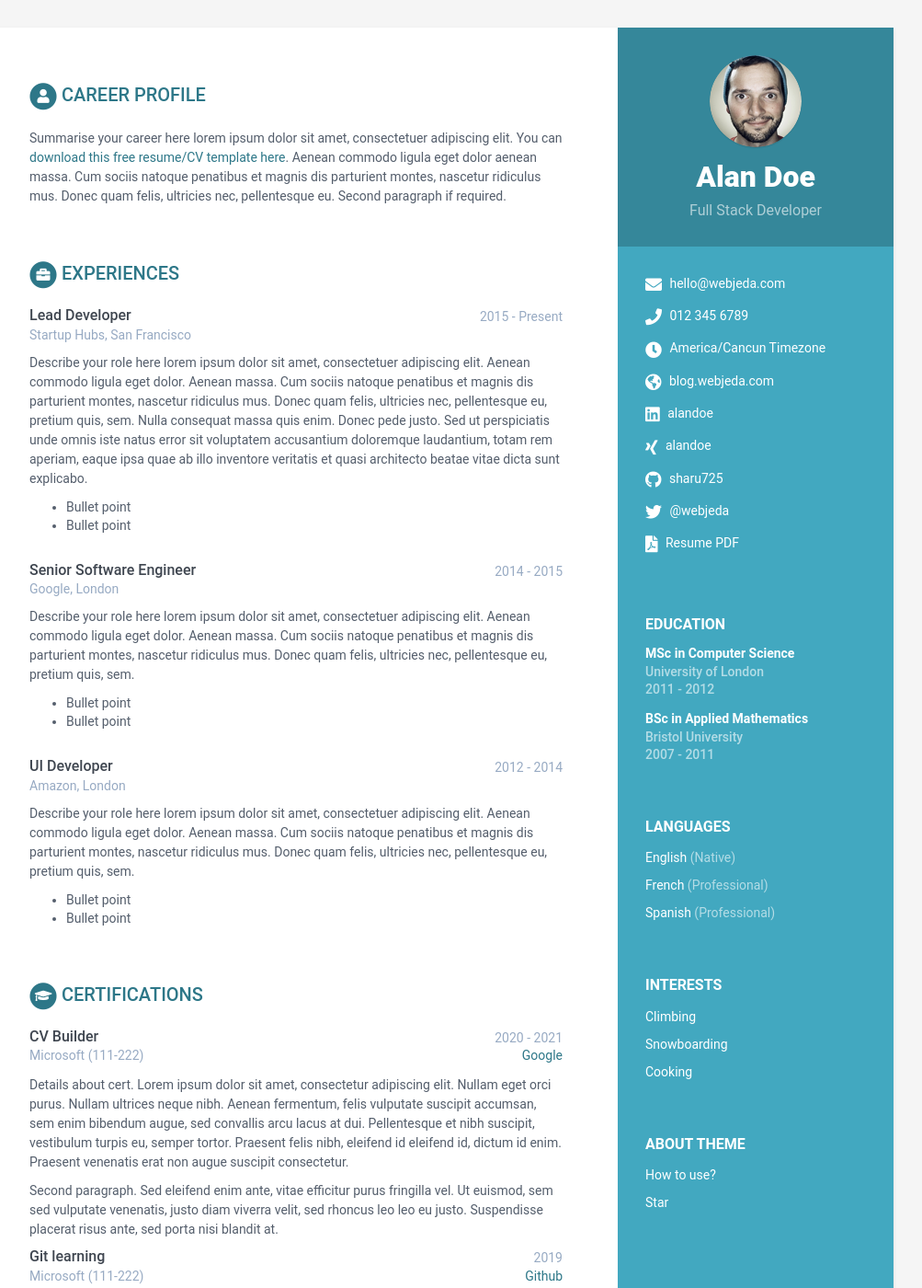
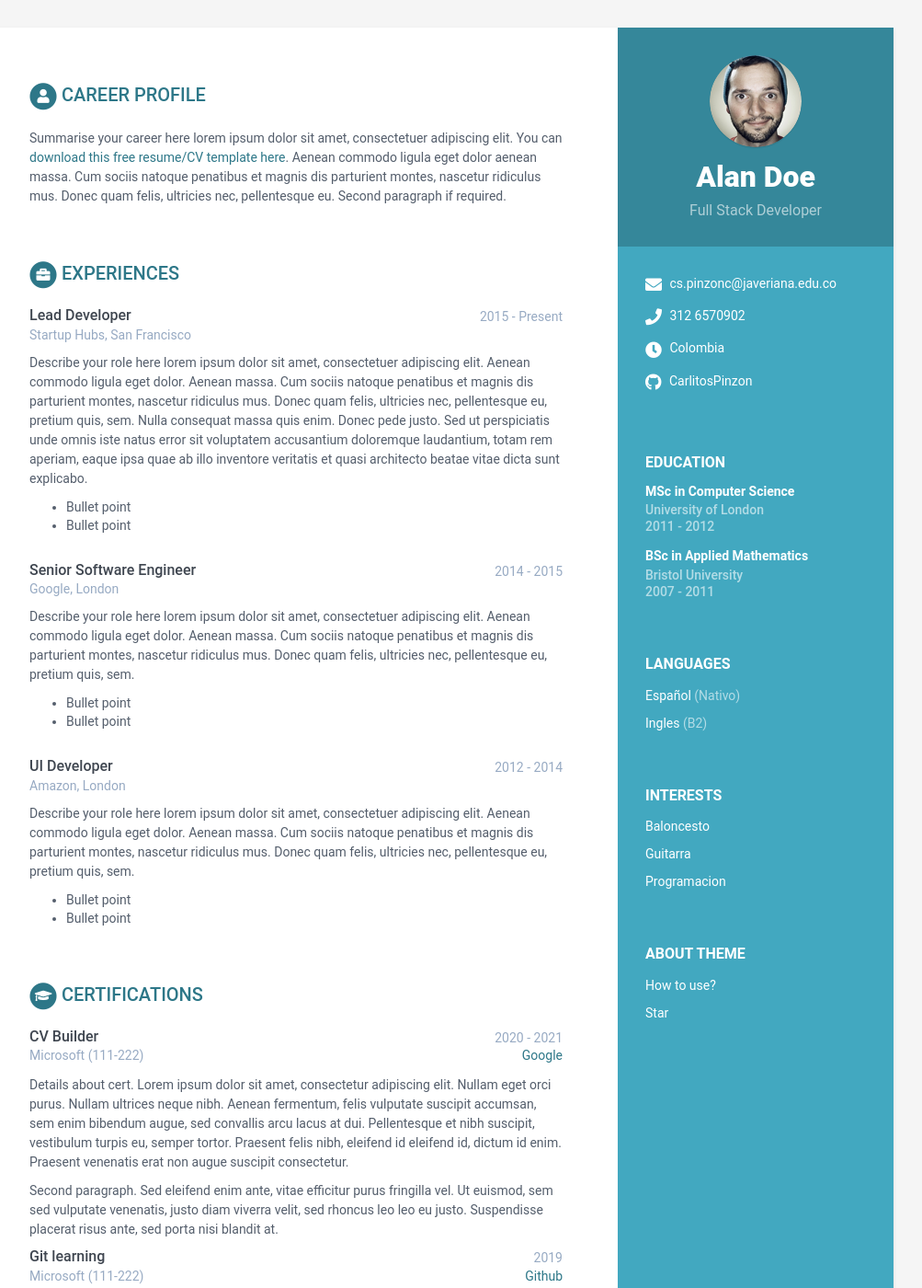
Before and after one commit to CarlitosPinzon/Jekyll, a Jekyll site: the page built from index.html, in a window 1280 px wide and 1400 px high. Shown: the whole window at 92% size, without its empty margins (168-1171 px from the left). Built offline with Jekyll 4.4.1, drawn with Linux system fonts in a browser that asks for light colours.

Commit message:
Cambios de info

```diff
--- a/_data/data.yml
+++ b/_data/data.yml
@@ -13,45 +13,42 @@ sidebar:
     avatar: profile.png  #place a 100x100 picture inside /assets/images/ folder and provide the name of the file below
 
     # Sidebar links
-    email: hello@webjeda.com
-    phone: 012 345 6789
-    timezone: America/Cancun Timezone
+    email: cs.pinzonc@javeriana.edu.co
+    phone: 312 6570902
+    timezone: Colombia
     citizenship:
-    website: blog.webjeda.com #do not add http://
-    linkedin: alandoe
-    xing: alandoe
-    github: sharu725
-    telegram: # add your nickname without '@' sign
+    website:
+    linkedin:
+    xing:
+    github: CarlitosPinzon
+    telegram:
     gitlab:
     bitbucket:
-    twitter: '@webjeda'
-    stack-overflow: # Number/Username, e.g. 123456/alandoe
+    twitter:
+    stack-overflow:
     codewars:
-    goodreads: # Number-Username, e.g. 123456-alandoe
-    pdf: http://www.africau.edu/images/default/sample.pdf
+    goodreads:
+    pdf:
 
     languages:
       title: Languages
       info:
-        - idiom: English
-          level: Native
+        - idiom: Español
+          level: Nativo
 
-        - idiom: French
-          level: Professional
-
-        - idiom: Spanish
-          level: Professional
+        - idiom: Ingles
+          level: B2
 
     interests:
       title: Interests
       info:
-        - item: Climbing
+        - item: Baloncesto
           link:
 
-        - item: Snowboarding
+        - item: Guitarra
           link:
 
-        - item: Cooking
+        - item: Programacion
           link:
 
 career-profile:
```
Also changed, not shown: Gemfile.lock (added).
